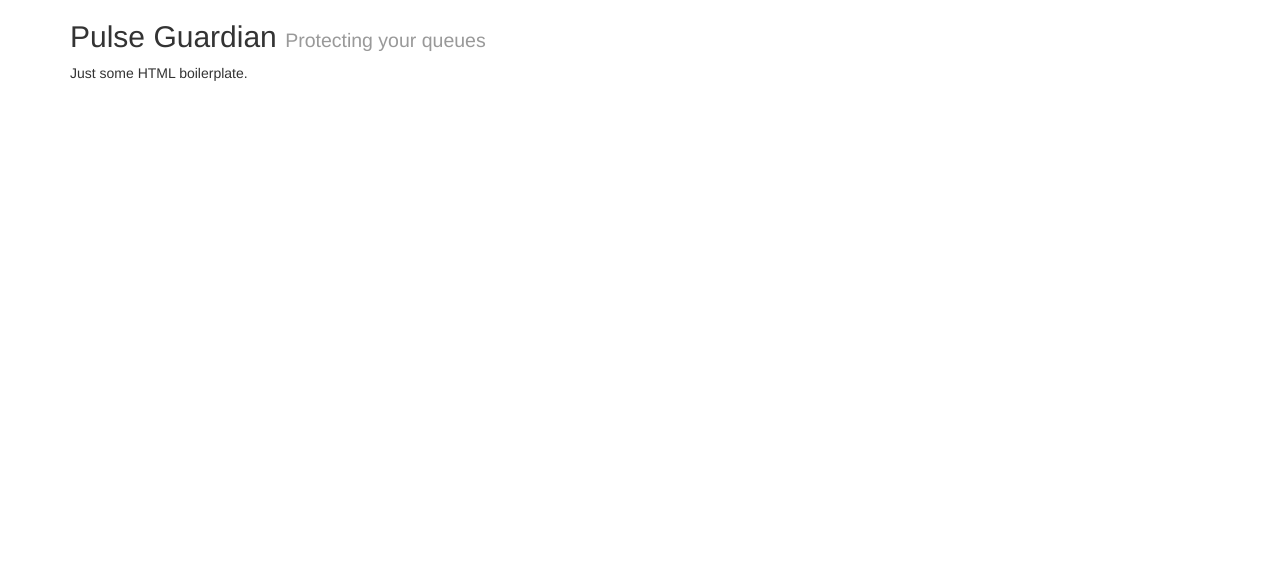
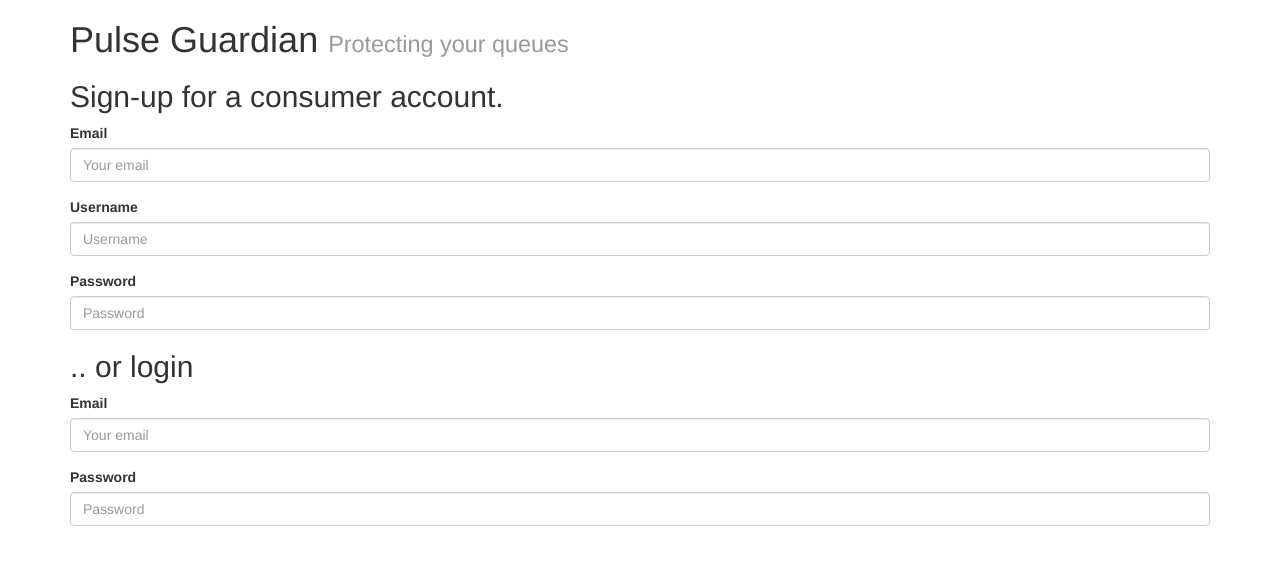
Before and after one commit to mozilla-services/pulseguardian, a Flask app: page / in a window 1280 px wide. Shown: the top 565 px of the page. Run offline with Flask 2, Linux system fonts and the light colour scheme; some libraries are stand-ins or nearby versions.

Commit message:
Changed structure for web templates, added forms

```diff
--- /dev/null
+++ b/web/templates/base.html
@@ -0,0 +1,32 @@
+<!doctype html>
+<html>
+
+    <head>
+        <meta charset="utf-8">
+        <meta http-equiv="X-UA-Compatible" content="IE=edge">
+        <title>Pulse Guardian</title>
+        <meta name="description" content="Pulse Guardian">
+        <meta name="viewport" content="width=device-width, initial-scale=1">
+
+
+        <!-- Bootstrap CSS-->
+        <link rel="stylesheet" href="/static/css/bootstrap.min.css">
+
+        <link rel="stylesheet" href="/static/css/main.css">
+    </head>
+
+    <body>
+
+        <div class="container">
+
+            {% block body %}
+            {% endblock %}
+
+        </div>
+
+        <!-- JS files -->
+        <script src="/static/js/jquery.min.js"></script>
+        <script src="/static/js/bootstrap.min.js"></script>
+    </body>
+
+</html>
--- a/web/templates/index.html
+++ b/web/templates/index.html
@@ -1,32 +1,55 @@
-<!doctype html>
-<html>
-
-    <head>
-        <meta charset="utf-8">
-        <meta http-equiv="X-UA-Compatible" content="IE=edge">
-        <title>Pulse Guardian</title>
-        <meta name="description" content="Pulse Guardian">
-        <meta name="viewport" content="width=device-width, initial-scale=1">
+{% extends 'base.html' %}
 
 
-        <!-- Bootstrap CSS-->
-        <link rel="stylesheet" href="/static/css/bootstrap.min.css">
+{% block body %}
 
-        <link rel="stylesheet" href="/static/css/main.css">
+<h1>
+    Pulse Guardian
+    <small>Protecting your queues</small>
+</h1>
 
-    </head>
+<div>
+    <h2>
+        Sign-up for a consumer account.
+    </h2>
 
-    <body>
 
-        <div class="container">
-            <h2>Pulse Guardian <small>Protecting your queues</small></h2>
-            <p>
-            	Just some HTML boilerplate.
-        	</p>
+    <form role="form" action="/signup">
+        <div class="form-group">
+            <label>Email</label>
+            <input type="email" placeholder="Your email" class="form-control"/>
         </div>
-        <!-- JS files -->
-        <script src="/static/js/jquery.min.js"></script>
-        <script src="/static/js/bootstrap.min.js"></script>
-    </body>
 
-</html>
+        <div class="form-group">
+            <label>Username</label>
+            <input type="username" placeholder="Username" class="form-control"/>
+        </div>
+
+        <div class="form-group">
+            <label>Password</label>
+            <input type="password" placeholder="Password" class="form-control"/>
+        </div>
+    </form>
+</div>
+
+
+<div>
+    <h2>
+        .. or login
+    </h2>
+
+
+    <form role="form" action="/login">
+        <div class="form-group">
+            <label>Email</label>
+            <input type="email" placeholder="Your email" class="form-control"/>
+        </div>
+
+        <div class="form-group">
+            <label>Password</label>
+            <input type="password" placeholder="Password" class="form-control"/>
+        </div>
+    </form>
+</div>
+
+{% endblock %}
```
